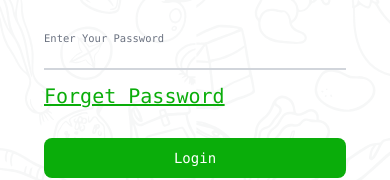
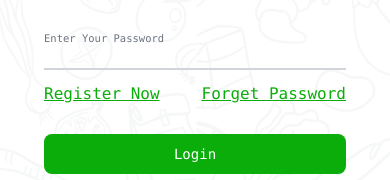
Before and after one commit to NadaBadawyy/E-Commerce, a React (Vite) app: page /#/login in a window 390 px wide. Shown: the part 306-486 px from the top of the page. Built offline with nearby package versions, Linux system fonts and the light colour scheme.

Commit message:
add register

```diff
--- a/src/Components/Login/Login.jsx
+++ b/src/Components/Login/Login.jsx
@@ -149,9 +149,16 @@ export default function Login() {
             </div>
           )}
         </div>
+        <div className="flex justify-between items-center">
+          <Link to={'/register'}>
+        <h5 className="md:text-xl my-3 text-[#0AAD0A] text-left underline ">Register Now</h5>
+        </Link>
         <Link to={'/forget-password'}>
-        <h5 className="text-xl my-3 text-[#0AAD0A] text-left underline ">Forget Password</h5>
+        <h5 className="md:text-xl my-3 text-[#0AAD0A] text-left underline ">Forget Password</h5>
         </Link>
+
+        </div>
+
 
         <button
           type="submit"
```
